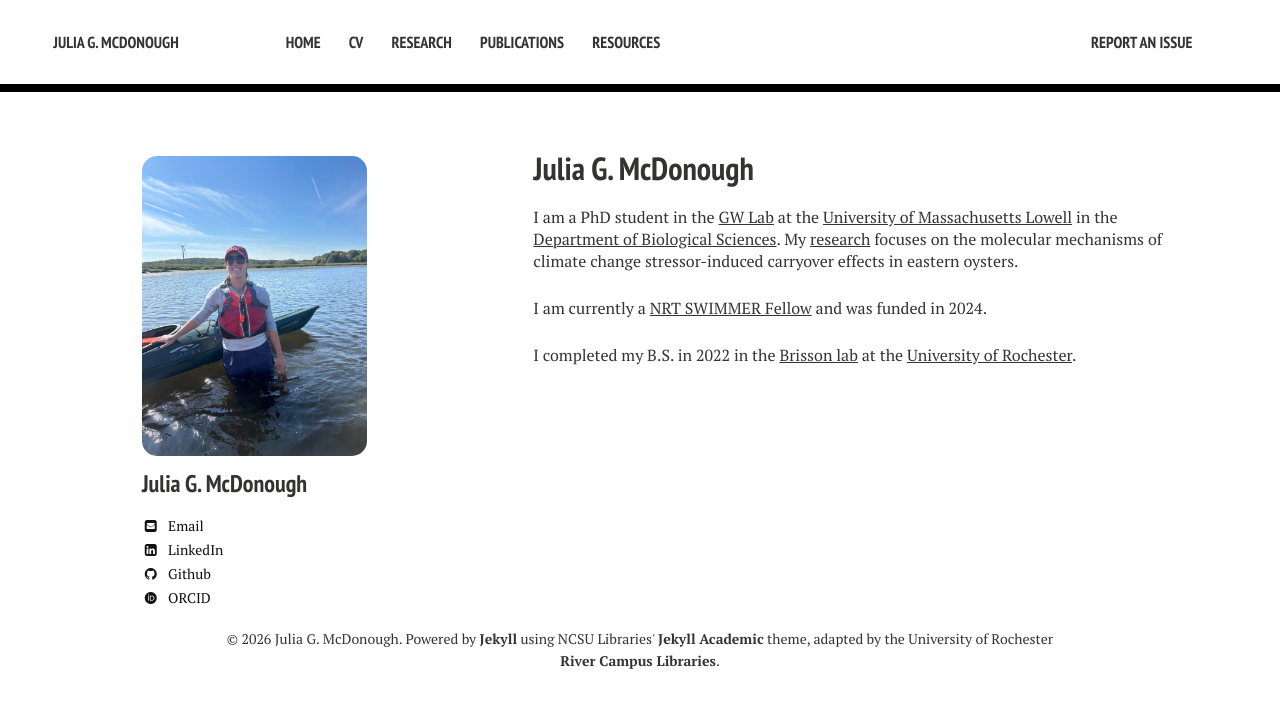
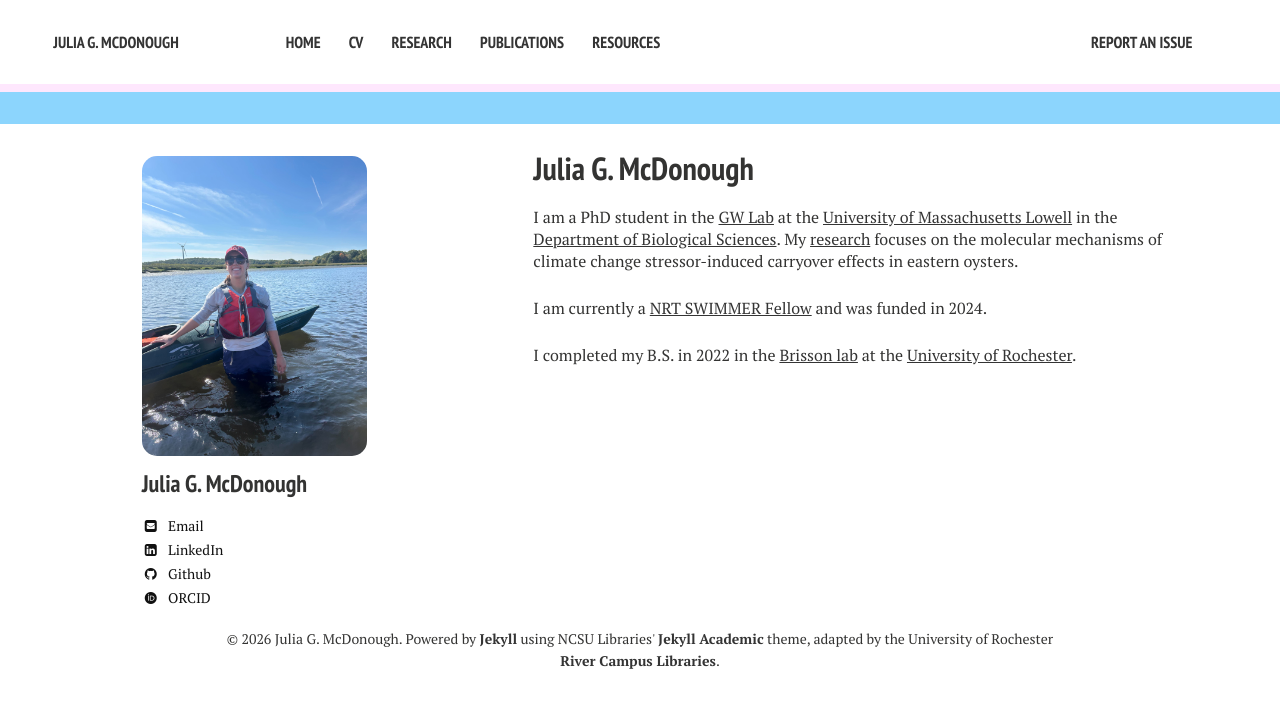
Before and after one commit to jgmcdonough/jgmcdonough.github.io, a Jekyll site: the page built from index.md, in a window 1280 px wide. Shown: the top 708 px of the page. Built offline with Jekyll 4.4.1, drawn with Linux system fonts in a browser that asks for light colours; nearby versions of some CDN libraries; some web fonts are replaced.

Commit message:
Update _config.yml

```diff
--- a/_config.yml
+++ b/_config.yml
@@ -43,8 +43,8 @@ owner:
 
 # The following adjust the accents for your site. If you would like to further edit colors, fonts, font sizes, etc.
 # you may do so in _sass/variables.scss
-lowlight-color:  '#ffffff'
-highlight-color: '#000000'
+lowlight-color:  '#8CD5FD'
+highlight-color: '#FEE7FD'
 
 # NOTE: If you would like your site to be licensed under a creative commons license, uncomment the 'yes' next to the type of license you wish to use.
 creative-commons:
```
